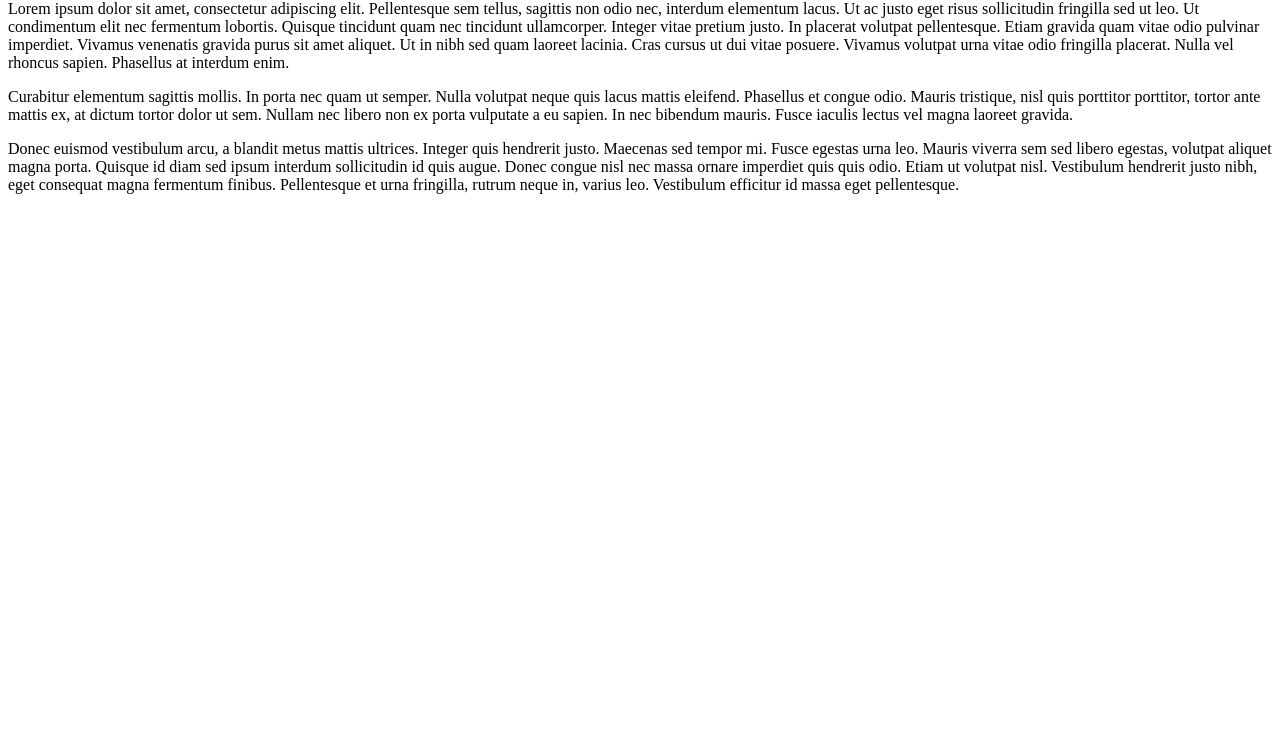
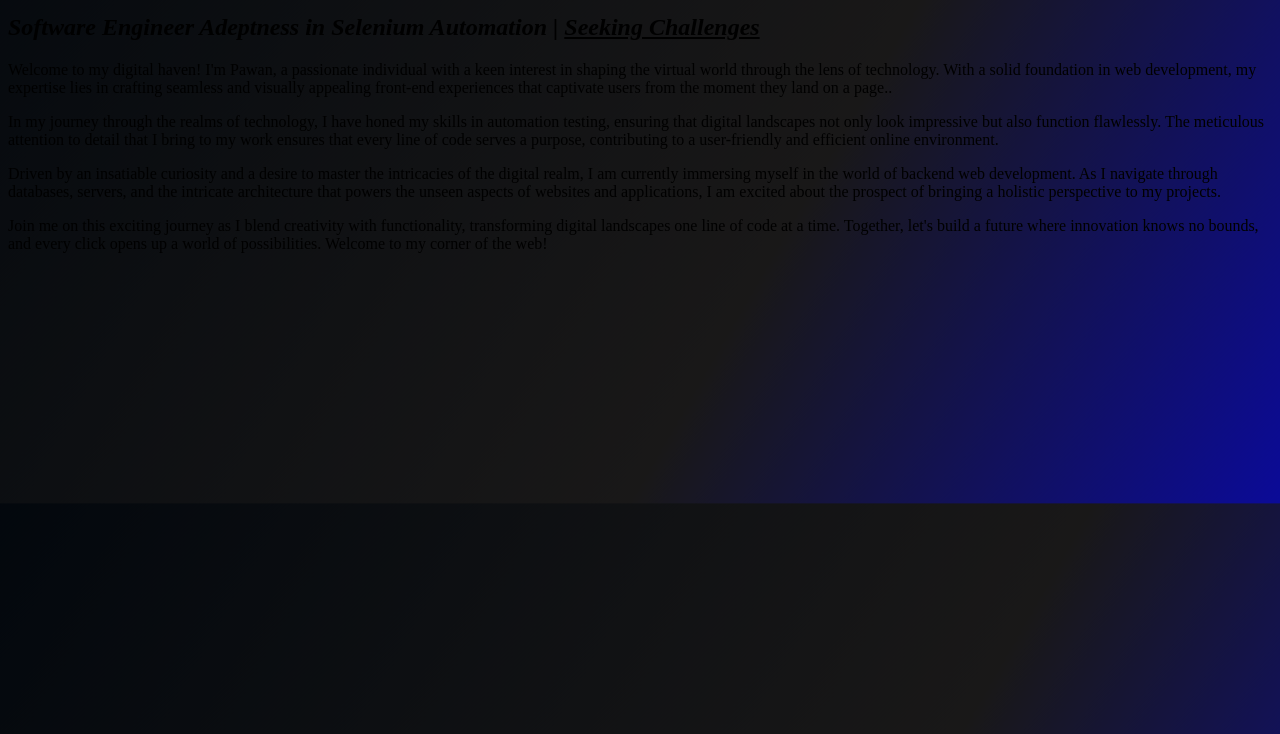
Before and after one commit to CliffBooth07/HTML, a plain HTML site: page public/about.html in a window 1280 px wide. Shown: the part 66-800 px from the top of the page. Drawn offline with Linux system fonts and the light colour scheme; a web font is replaced by a local one.

Commit message:
modified:   index.html 	modified:   public/about.html 	deleted:    public/birthday-invite.html 	deleted:    public/movie-ranking.html 	modified:   style.css

```diff
--- a/public/about.html
+++ b/public/about.html
@@ -1,20 +1,50 @@
-<h1>About Me</h1>
-<p>Lorem ipsum dolor sit amet, consectetur adipiscing elit. Pellentesque sem tellus, sagittis non odio nec, interdum
-  elementum lacus. Ut ac justo eget risus sollicitudin fringilla sed ut leo. Ut condimentum elit nec fermentum lobortis.
-  Quisque tincidunt quam nec tincidunt ullamcorper. Integer vitae pretium justo. In placerat volutpat pellentesque.
-  Etiam
-  gravida quam vitae odio pulvinar imperdiet. Vivamus venenatis gravida purus sit amet aliquet. Ut in nibh sed quam
-  laoreet lacinia. Cras cursus ut dui vitae posuere. Vivamus volutpat urna vitae odio fringilla placerat. Nulla vel
-  rhoncus sapien. Phasellus at interdum enim.</p>
 
-<p>Curabitur elementum sagittis mollis. In porta nec quam ut semper. Nulla volutpat neque quis lacus mattis eleifend.
-  Phasellus et congue odio. Mauris tristique, nisl quis porttitor porttitor, tortor ante mattis ex, at dictum tortor
-  dolor
-  ut sem. Nullam nec libero non ex porta vulputate a eu sapien. In nec bibendum mauris. Fusce iaculis lectus vel magna
-  laoreet gravida.</p>
+<!DOCTYPE html>
+<html lang="en">
+<head>
+  <meta charset="UTF-8">
+  <meta name="viewport" content="width=device-width, initial-scale=1.0">
+  <title>About Me</title>
+  <link rel="preconnect" href="https://fonts.googleapis.com">
+  <link rel="preconnect" href="https://fonts.gstatic.com" crossorigin>
+  <link href="https://fonts.googleapis.com/css2?family=Rubik+Lines&display=swap" rel="stylesheet">
+  <link rel="preconnect" href="https://fonts.googleapis.com">
+  <link rel="preconnect" href="https://fonts.gstatic.com" crossorigin>
+  <link href="https://fonts.googleapis.com/css2?family=EB+Garamond:ital@1&display=swap" rel="stylesheet">
+  <style>
+    p{
+      font-family: 'EB Garamond' Arial, Helvetica, sans-serif;
+    }
+    #justme{
+    background: linear-gradient(300deg,blue,#191818,#01060c,#5d6165);
+    background-size: 240% 240%;
+    animation: gradient-animation 24s ease infinite;
 
-<p>Donec euismod vestibulum arcu, a blandit metus mattis ultrices. Integer quis hendrerit justo. Maecenas sed tempor mi.
-  Fusce egestas urna leo. Mauris viverra sem sed libero egestas, volutpat aliquet magna porta. Quisque id diam sed ipsum
-  interdum sollicitudin id quis augue. Donec congue nisl nec massa ornare imperdiet quis quis odio. Etiam ut volutpat
-  nisl. Vestibulum hendrerit justo nibh, eget consequat magna fermentum finibus. Pellentesque et urna fringilla, rutrum
-  neque in, varius leo. Vestibulum efficitur id massa eget pellentesque.</p>
+    }
+    @keyframes gradient-animation {
+        0% {
+          background-position: 0% 50%;
+        }
+        50% {
+          background-position: 100% 50%;
+        }
+        100% {
+          background-position: 0% 50%;
+        }
+    }
+  </style>
+</head>
+
+<body id="justme">
+<h1 style="font-family:'Rubik Lines' 'Times New Roman', Times, serif;">About Me</h1>
+<h2><em>Software Engineer Adeptness in Selenium Automation | <u>Seeking Challenges</u></em></h2>
+
+<p>Welcome to my digital haven! I'm Pawan, a passionate individual with a keen interest in shaping the virtual world through the lens of technology. With a solid foundation in web development, my expertise lies in crafting seamless and visually appealing front-end experiences that captivate users from the moment they land on a page..</p>
+
+<p>In my journey through the realms of technology, I have honed my skills in automation testing, ensuring that digital landscapes not only look impressive but also function flawlessly. The meticulous attention to detail that I bring to my work ensures that every line of code serves a purpose, contributing to a user-friendly and efficient online environment.</p>
+
+<p>Driven by an insatiable curiosity and a desire to master the intricacies of the digital realm, I am currently immersing myself in the world of backend web development. As I navigate through databases, servers, and the intricate architecture that powers the unseen aspects of websites and applications, I am excited about the prospect of bringing a holistic perspective to my projects.</p>
+
+<p>Join me on this exciting journey as I blend creativity with functionality, transforming digital landscapes one line of code at a time. Together, let's build a future where innovation knows no bounds, and every click opens up a world of possibilities. Welcome to my corner of the web!</p>
+</body>
+</html>
```
Also changed, not shown: index.html (+1 -1 lines), public/birthday-invite.html (deleted, +0 -18 lines), public/movie-ranking.html (deleted, +0 -9 lines), style.css (line endings or trailing spaces).
